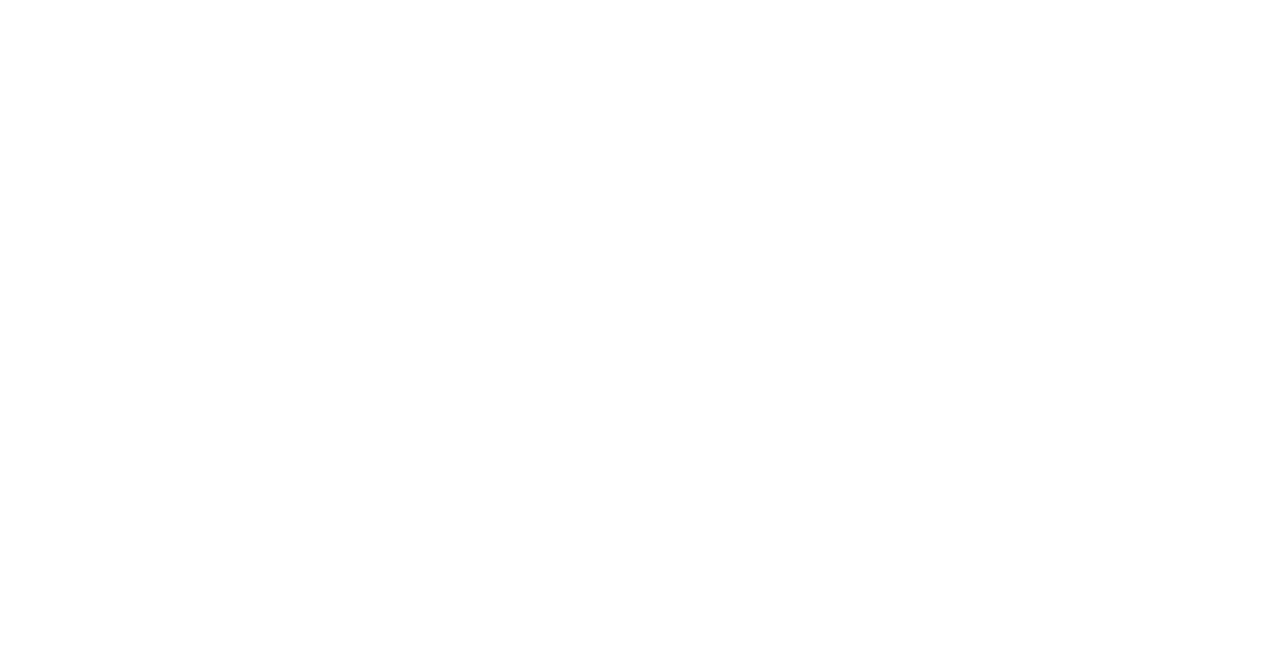
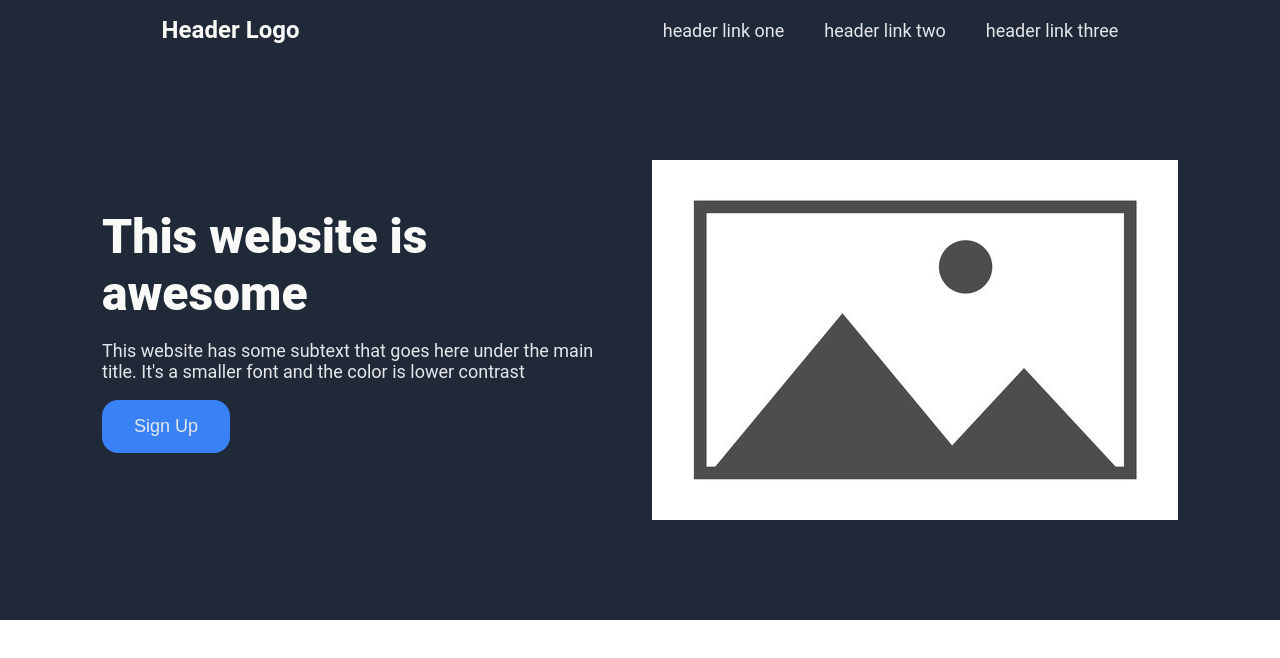
Before and after one commit to gagepoling01/odin-landing-page, a plain HTML site: page index.html in a window 1280 px wide. Drawn offline with Linux system fonts and the light colour scheme.

Commit message:
Complete Section 1 of 4

```diff
--- a/css/index-styles.css
+++ b/css/index-styles.css
@@ -0,0 +1,65 @@
+body{
+    margin: 0px;
+}
+
+.section1{
+    background-color:#1F2937;
+    font-family:'Roboto', sans-serif, system-ui;
+    padding-bottom: 100px;
+}
+
+.header{
+    display: flex;
+    justify-content: space-around;
+    align-items: center;
+}
+
+h1{
+    font-size:24px;
+    color:#F9FAF8;
+}
+
+.links{
+    display: flex;
+}
+
+ul,
+a{
+    font-size:18px;
+    list-style-type: none;
+    text-decoration: none;
+    color:#E5E7EB;
+}
+
+.content{
+    color:#E5E7EB;
+    display:flex;
+    justify-content:center;
+    margin-top: 100px;
+}
+
+.left-content{
+    display:flex;
+    flex-direction:column;
+    align-items: start;
+    font-size: 18px;
+    color:#E5E7EB;
+    flex: 0 1 500px;
+    margin-right: 50px;
+}
+
+.hero-text{
+    font-size:48px;
+    font-weight:800;
+    color:#F9FAF8;
+    margin-bottom: 0px;
+}
+
+button{
+    color:#E5E7EB;
+    background-color:#3882F6;
+    padding: 16px 32px;
+    border-radius: 16px;
+    border: 0;
+    font-size: 18px;
+}
--- a/index.html
+++ b/index.html
@@ -4,6 +4,30 @@
     <meta charset="UTF-8">
     <meta http-equiv="X-UA-Compatible" content="IE=edge">
     <meta name="viewport" content="width=device-width, initial-scale=1.0">
-    <title>Document</title>
-</head>
+    <link rel="stylesheet" href="css/index-styles.css">
+    <title>Odin Landing Page</title>
+</head></div>
+
+<div class="section1">
+
+    <div class="header">
+        <h1>Header Logo</h1>
+        <div class="links">
+            <ul><a href="google.com">header link one</a></ul>
+            <ul><a href="google.com">header link two</a></ul>
+            <ul><a href="google.com">header link three</a></ul>
+        </div>
+    </div>
+    <div class="content">
+        <div class="left-content">
+            <p class="hero-text">This website is awesome</p>
+            <p>This website has some subtext that goes here under the main title. It's a smaller font and the color is lower contrast</p>
+            <button>Sign Up</button>
+        </div>
+        <img src=" img/placeholder.jpg">
+    </div>
+
+
+</div>
+
 </html>
```
Also changed, not shown: img/placeholder.jpg (added).
